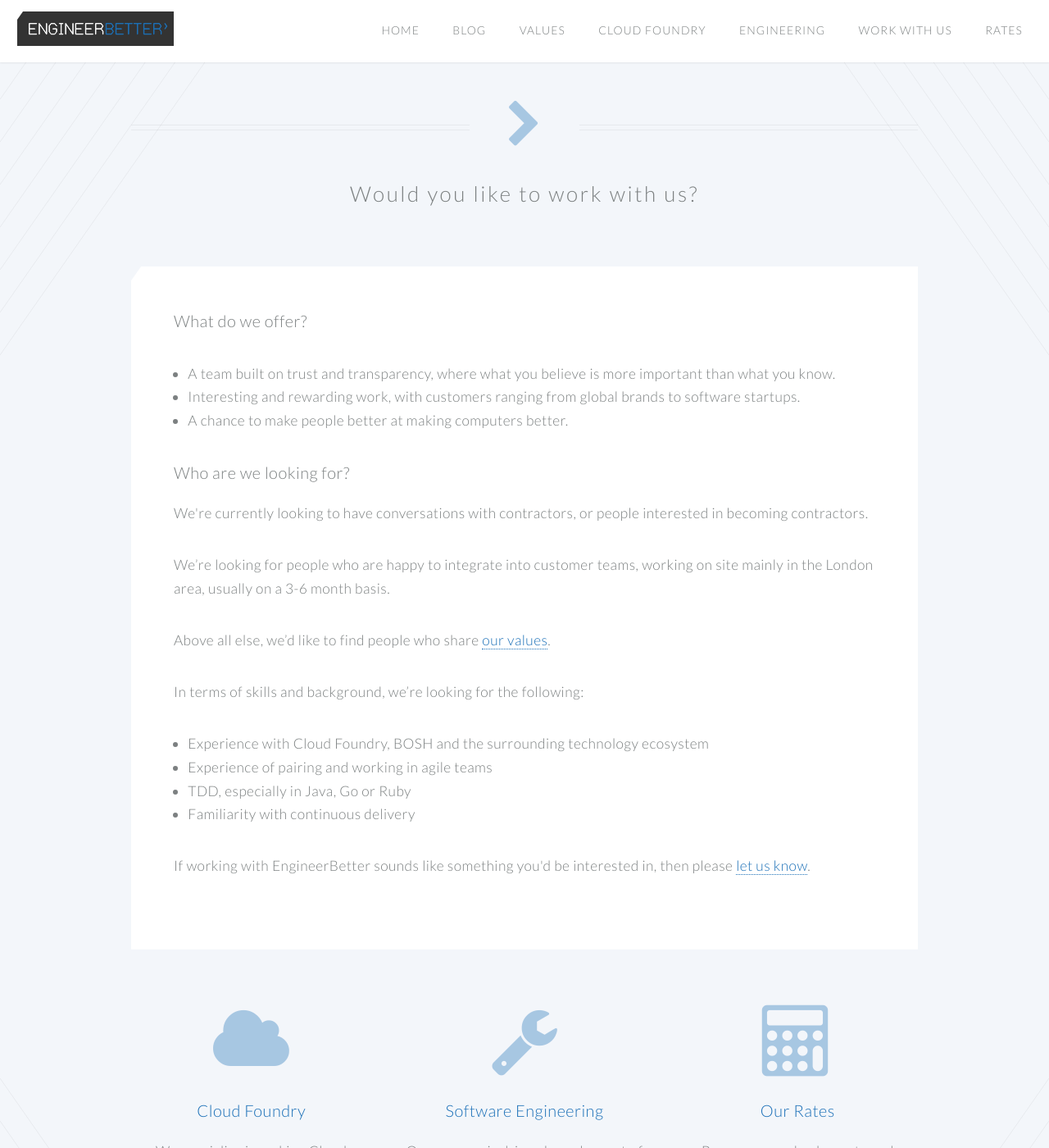
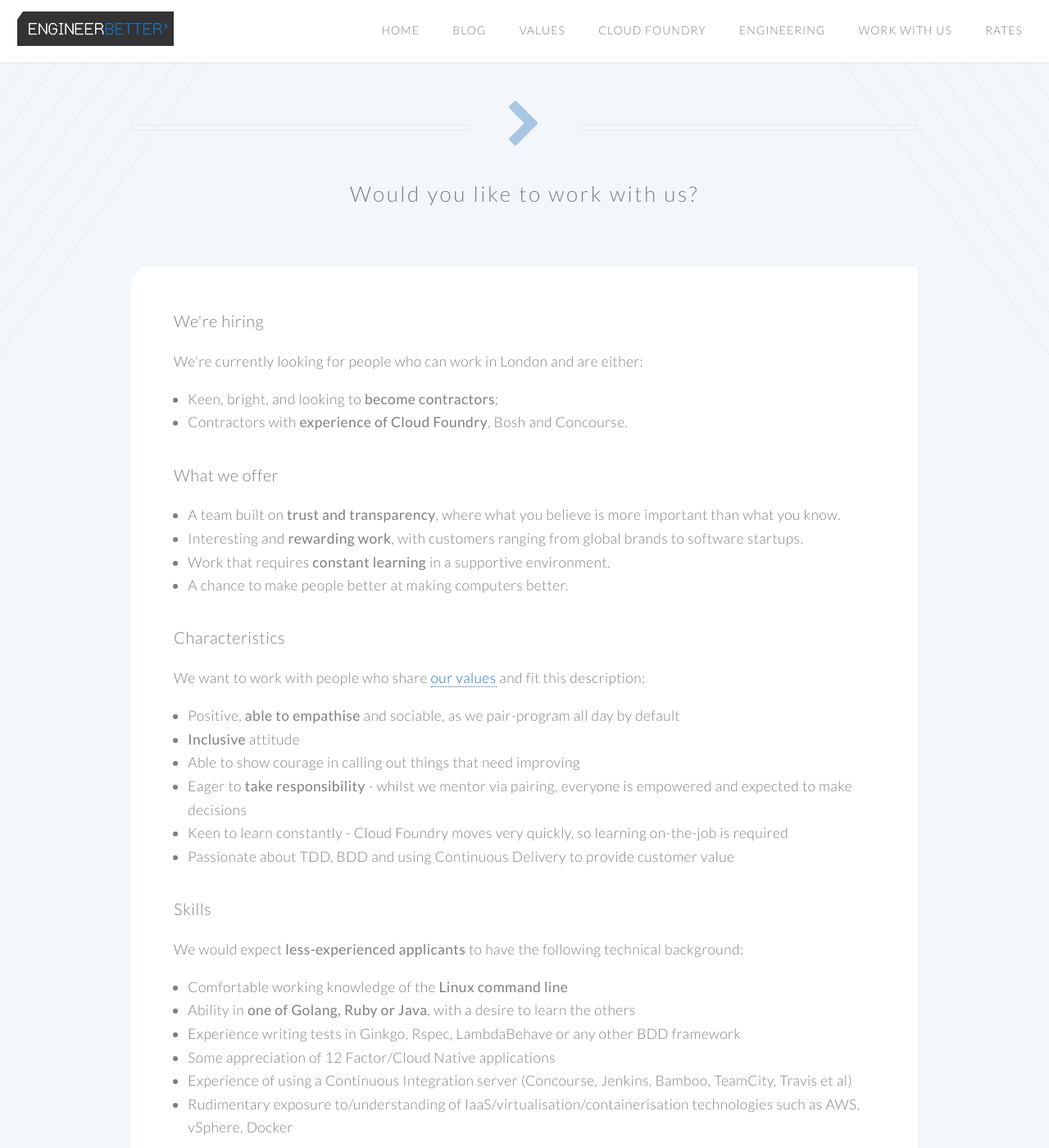
Before and after one commit to DanielJonesEB/engineerbetter.com, a Jekyll site: the page built from work-with-us.html, in a window 1280 px wide and 1400 px high. Shown: the whole window at 82% size. Built offline with Jekyll 4.4.1, drawn with Linux system fonts in a browser that asks for light colours; some of the changed text lies outside the part shown.

Commit message:
expand work-with-us

```diff
--- a/work-with-us.html
+++ b/work-with-us.html
@@ -16,40 +16,62 @@ layout: default
             <!-- Content -->
               <div class="content">
                 <section>
-                  <header>
 
-                  <h3>What do we offer?</h3>
-                  </header>
-                  <p>
+                  <h3>We're hiring</h3>
+                  <p style="margin: 0 0 1em 0">
+                  We're currently looking for people who can work in London and are either:
                     <ul>
-                  <li>A team built on trust and transparency, where what you believe is more important than what you know.</li>
-                  <li>Interesting and rewarding work, with customers ranging from global brands to software startups.</li>
+                      <li>Keen, bright, and looking to <strong>become contractors</strong>;</li>
+                      <li>Contractors with <strong>experience of Cloud Foundry</strong>, Bosh and Concourse.</li>
+                    </ul>
+                  </p>
+
+                  <h3>What we offer</h3>
+                  <p style="margin: 0 0 1em 0">
+                    <ul>
+                      <li>A team built on <strong>trust and transparency</strong>, where what you believe is more important than what you know.</li>
+                      <li>Interesting and <strong>rewarding work</strong>, with customers ranging from global brands to software startups.</li>
+                      <li>Work that requires <strong>constant learning</strong> in a supportive environment.</li>
                       <li>A chance to make people better at making computers better.</li>
                     </ul>
                   </p>
 
-                  <h3>Who are we looking for?</h3>
-                  <p>
-                  We're currently looking to have conversations with contractors, or people interested in becoming contractors.
+                  <h3>Characteristics</h3>
+                  <p style="margin: 0 0 1em 0">We want to work with people who share <a href="/business-values.html">our values</a> and fit this description:</p>
+                  <ul>
+                    <li>Positive, <strong>able to empathise</strong> and sociable, as we pair-program all day by default</li>
+                    <li><strong>Inclusive</strong> attitude</li>
+                    <li>Able to show courage in calling out things that need improving</li>
+                    <li>Eager to <strong>take responsibility</strong> - whilst we mentor via pairing, everyone is empowered and expected to make decisions</li>
+                    <li>Keen to learn constantly - Cloud Foundry moves very quickly, so learning on-the-job is required</li>
+                    <li>Passionate about TDD, BDD and using Continuous Delivery to provide customer value</li>
+                  </ul>
+
+                  <h3>Skills</h3>
+                  <p style="margin: 0 0 1em 0">
+                    We would expect <strong>less-experienced applicants</strong> to have the following technical background:
+                    <ul>
+                      <li>Comfortable working knowledge of the <strong>Linux command line</strong></li>
+                      <li>Ability in <strong>one of Golang, Ruby or Java</strong>, with a desire to learn the others</li>
+                      <li>Experience writing tests in Ginkgo, Rspec, LambdaBehave or any other BDD framework</li>
+                      <li>Some appreciation of 12 Factor/Cloud Native applications</li>
+                      <li>Experience of using a Continuous Integration server (Concourse, Jenkins, Bamboo, TeamCity, Travis et al)</li>
+                      <li>Rudimentary exposure to/understanding of IaaS/virtualisation/containerisation technologies such as AWS, vSphere, Docker</li>
+                    </ul>
                   </p>
-                  <p>
-                  We’re looking for people who are happy to integrate into customer teams, working on site mainly in the London area,
-                  usually on a 3-6 month basis.
-                  </p>
-                  <p>
-                  Above all else, we’d like to find people who share <a href="/business-values.html">our values</a>.
-                  </p>
-                  <p>
-                  In terms of skills and background, we’re looking for the following:
+                  <p style="margin: 0 0 1em 0">
+                    For those who have <strong>more experience</strong> and expect a higher day-rate, we'd expect more of the following:
                     <ul>
-                  <li>Experience with Cloud Foundry, BOSH and the surrounding technology ecosystem</li>
-                  <li>Experience of pairing and working in agile teams</li>
-                  <li>TDD, especially in Java, Go or Ruby</li>
-                  <li>Familiarity with continuous delivery</li>
+                      <li><strong>Experience of Cloud Foundry</strong>, Bosh or Concourse (CI server)</li>
+                      <li>Deep understanding of <strong>CAP, the Two General's Problem</strong> and distributed computing design challenges</li>
+                      <li>Proficiency in more languages (Golang, Ruby, Java, Bash)</li>
+                      <li>Understanding/experience of provisioning tools such as Cloud Formation, Terraform, Chef, Puppet</li>
+                      <li>Ops experience (designing/operating networks, AWS infrastructure)</li>
+                      <li>Background of consultancy</li>
                     </ul>
                   </p>
                   <p>
-                  If working with EngineerBetter sounds like something you'd be interested in, then please <a href=mailto:contact@engineerbetter.com>let us know</a>.
+                  Please <a href=mailto:contact@engineerbetter.com>contact us</a> if working with EngineerBetter sounds like something you'd be interested in.
                   </p>
                   </section>
               </div>
```
Lines whose indentation alone changed are shown as unchanged.
